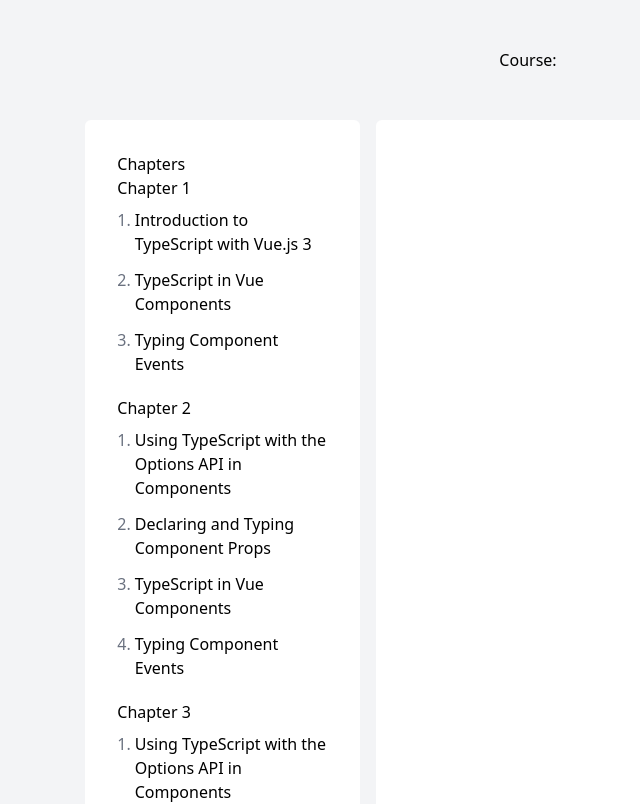
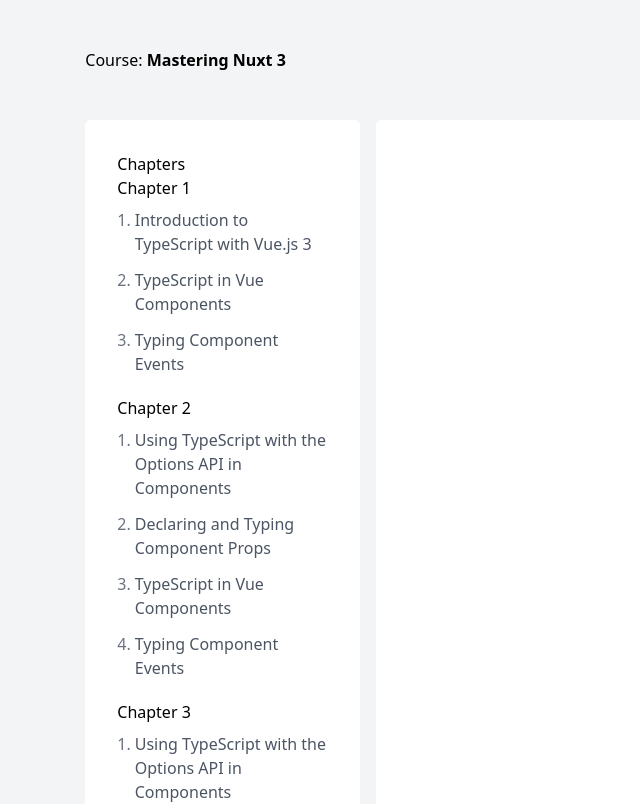
Before and after one commit to dcmallett/mastering-nuxt-video-website, a Nuxt app: page /course in a window 1280 px wide. Shown: the top 804 px of the page, without its empty margins (112-752 px from the left). Built offline with nearby package versions, Linux system fonts and the light colour scheme.

Commit message:
adding in use state and working with modelValue

```diff
--- /dev/null
+++ b/components/LessonCompleteButton.vue
@@ -0,0 +1,34 @@
+<template>
+  <label
+    class="rounded text-white font-bold py-2 px-4 cursor-pointer mt-4"
+    :class="{
+      'bg-green-500': modelValue,
+      'bg-gray-500': !modelValue,
+    }"
+  >
+  <input
+    type="checkbox"
+    :value="modelValue"
+    @input="() => $emit('update:modelValue', !modelValue)"
+    class="hidden"
+  />
+    {{ modelValue ? 'Completed' : 'Mark as complete' }}
+  </label>
+</template>
+
+<script setup>
+  defineProps({
+    modelValue: {
+      type: Boolean,
+      default: false
+    },
+  });
+
+  defineEmits(['update:modelValue'])
+</script>
+
+<style scoped>
+::selection {
+  display: none;
+}
+</style>
--- a/components/VideoPlayer.vue
+++ b/components/VideoPlayer.vue
@@ -13,9 +13,8 @@
 <script setup>
 const props = defineProps({
   videoId: {
-    type: String,
-    requried: true,
+    type: Number,
+    required: true,
   },
-})
-
+});
 </script>
--- a/composable/useCourse.ts
+++ /dev/null
@@ -1,5 +0,0 @@
-import courseData from "./courseData";
-
-export const useCourse = () => {
-  return courseData;
-}
--- /dev/null
+++ b/composables/useCourse.ts
@@ -0,0 +1,14 @@
+import courseData from './courseData';
+
+export const useCourse = () => {
+  return {
+    ...courseData,
+    chapters: courseData.chapters.map((chapter) => ({
+      ...chapter,
+      lessons: chapter.lessons.map((lesson) => ({
+        ...lesson,
+        path: `/course/chapter/${chapter.slug}/lesson/${lesson.slug}`,
+      })),
+    })),
+  };
+};
--- /dev/null
+++ b/layouts/default.vue
@@ -0,0 +1,7 @@
+<template>
+  <div
+    class="p-12 bg-gray-100 w-full h-full min-h-screen flex flex-col items-center"
+  >
+    <slot />
+  </div>
+</template>
--- a/pages/course.vue
+++ b/pages/course.vue
@@ -1,17 +1,18 @@
 <template>
-  <div
-    class="p-12 bg-gray-100 w-full h-full min-h-screen flex flex-col items-center"
-  >
+  <div>
     <div class="prose mb-12">
       <h1>
         <span class="font-medium">
           Course:
+          <span class="font-bold">Mastering Nuxt 3</span>
         </span>
       </h1>
     </div>
 
     <div class="flex flex-row justify-center flex-grow">
-    <div class="prose mr-4 p-8 bg-white rounded-md min-w-[20ch] max-w-[30ch] flex flex-col">
+      <div
+        class="prose mr-4 p-8 bg-white rounded-md min-w-[20ch] max-w-[30ch] flex flex-col"
+      >
         <h3>Chapters</h3>
         <div
           class="space-y-1 mb-4 flex flex-col"
@@ -23,15 +24,22 @@
             v-for="(lesson, index) in chapter.lessons"
             :key="lesson.slug"
             class="flex flex-row space-x-1 no-underline prose-sm font-normal py-1 px-4 -mx-4"
-        :to="`/course/chapter/${chapter.slug}/lesson/${lesson.slug}`"
+            :to="lesson.path"
+            :class="{
+              'text-blue-500':
+                lesson.path === $route.fullPath,
+              'text-gray-600':
+                lesson.path !== $route.fullPath,
+            }"
           >
-        <span class="text-gray-500">
-          {{ index + 1 }}.
-        </span>
+            <span class="text-gray-500"
+              >{{ index + 1 }}.</span
+            >
             <span>{{ lesson.title }}</span>
           </NuxtLink>
         </div>
       </div>
+
       <div class="prose p-12 bg-white rounded-md w-[65ch]">
         <NuxtPage />
       </div>
@@ -40,7 +48,6 @@
 </template>
 
 <script setup>
-import { useCourse } from '@/composable/useCourse'
-
+import { useCourse } from '@/composables/useCourse';
 const { chapters } = useCourse();
 </script>
--- a/pages/course/chapter/[chapterSlug]/lesson/[lessonSlug].vue
+++ b/pages/course/chapter/[chapterSlug]/lesson/[lessonSlug].vue
@@ -5,33 +5,36 @@
     </p>
     <h2 class="my-0">{{ lesson.title }}</h2>
     <div class="flex space-x-4 mt-2 mb-8">
-      <a
+      <NuxtLink
         v-if="lesson.sourceUrl"
         class="font-normal text-md text-gray-500"
-        :href="lesson.sourceUrl"
+        :to="lesson.sourceUrl"
       >
         Download Source Code
-      </a>
-      <a
+      </NuxtLink>
+      <NuxtLink
         v-if="lesson.downloadUrl"
         class="font-normal text-md text-gray-500"
-        :href="lesson.downloadUrl"
+        :to="lesson.downloadUrl"
       >
         Download Video
-      </a>
+      </NuxtLink>
     </div>
     <VideoPlayer
       v-if="lesson.videoId"
       :videoId="lesson.videoId"
     />
-    <p>{{ lesson.text }}</p>
+    <p class="mb-5">{{ lesson.text }}</p>
+    <LessonCompleteButton
+      :model-value="isLessonComplete"
+      @update:modelValue="toggleComplete"
+    />
   </div>
 </template>
 
 <script setup>
-import { useCourse } from '@/composable/useCourse';
-
-const course = useCourse()
+import { useCourse } from '@/composables/useCourse';
+const course = useCourse();
 const route = useRoute();
 
 const chapter = computed(() => {
@@ -45,4 +48,46 @@
     (lesson) => lesson.slug === route.params.lessonSlug
   );
 });
+
+const title = computed(() => {
+  return `${lesson.value.title} - ${course.title}`;
+});
+useHead({
+  title,
+});
+
+const progress = useState('progress', () => {
+  return [];
+})
+
+const isLessonComplete = computed(() => {
+  if (!progress.value[chapter.value.number - 1]) {
+    return false
+  }
+
+  if (
+    !progress.value[chapter.value.number - 1][
+      lesson.value.number - 1
+    ]
+  ) {
+    return false
+  }
+  return progress.value[chapter.value.number -1][
+    lesson.value.number -1
+  ]
+});
+
+const toggleComplete = () => {
+  if (!progress.value[chapter.value.number - 1]) {
+    progress.value[chapter.value.number - 1] = [];
+  }
+
+  progress.value[chapter.value.number - 1][
+    lesson.value.number - 1
+  ] = !isLessonComplete.value
+
+};
+
+
+
 </script>
```
Also changed, not shown: composables/courseData.js (renamed from composable/courseData.js). Lines whose indentation alone changed are shown as unchanged.
